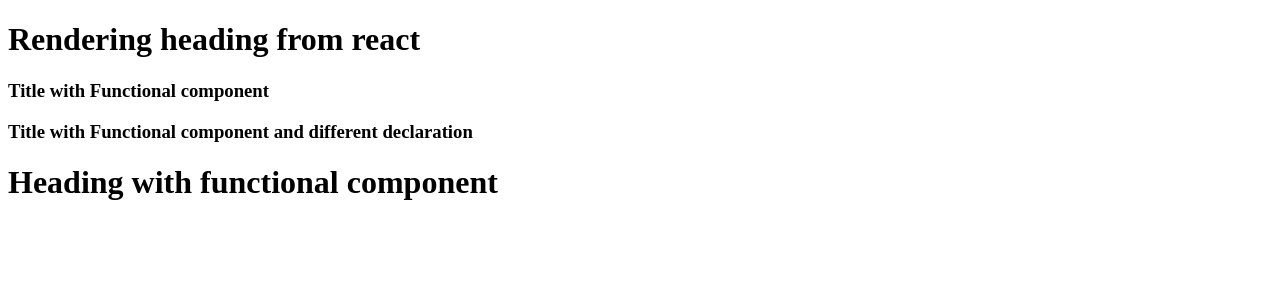
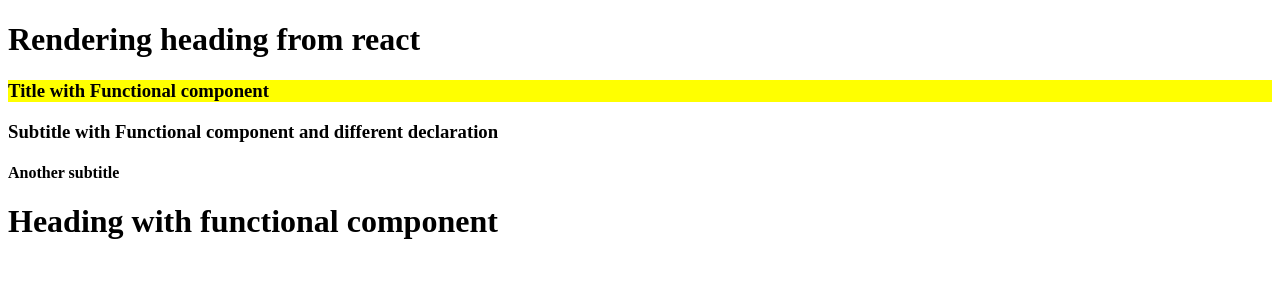
Before and after one commit to venkat8268/react-js, a React (Vite) app: page / in a window 1280 px wide. Shown: the top 300 px of the page. Built offline with nearby package versions, Linux system fonts and the light colour scheme.

Commit message:
styles + react fragment

```diff
--- a/App.js
+++ b/App.js
@@ -16,11 +16,14 @@ const heading2 = <h2 id="heading2" className="heading2">Heading with Jsx</h2>;
 // Functional components
 
 const Title = () => (
-    <h3>Title with Functional component</h3>
+    <h3 style={{ backgroundColor: 'yellow' }}>Title with Functional component</h3>
 );
 
-const Title2 = () => (
-    <h3>Title with Functional component and different declaration</h3>
+const Subtitle = () => (
+    <>
+        <h3>Subtitle with Functional component and different declaration</h3>
+        <h4>Another subtitle</h4>
+    </>
 );
 
 
@@ -28,7 +31,7 @@ const HeadingComponent = () => (
     <div>
         {heading}
         <Title />
-        {Title2()}
+        {Subtitle()}
         <h1>Heading with functional component</h1>
     </div>
 );
```
